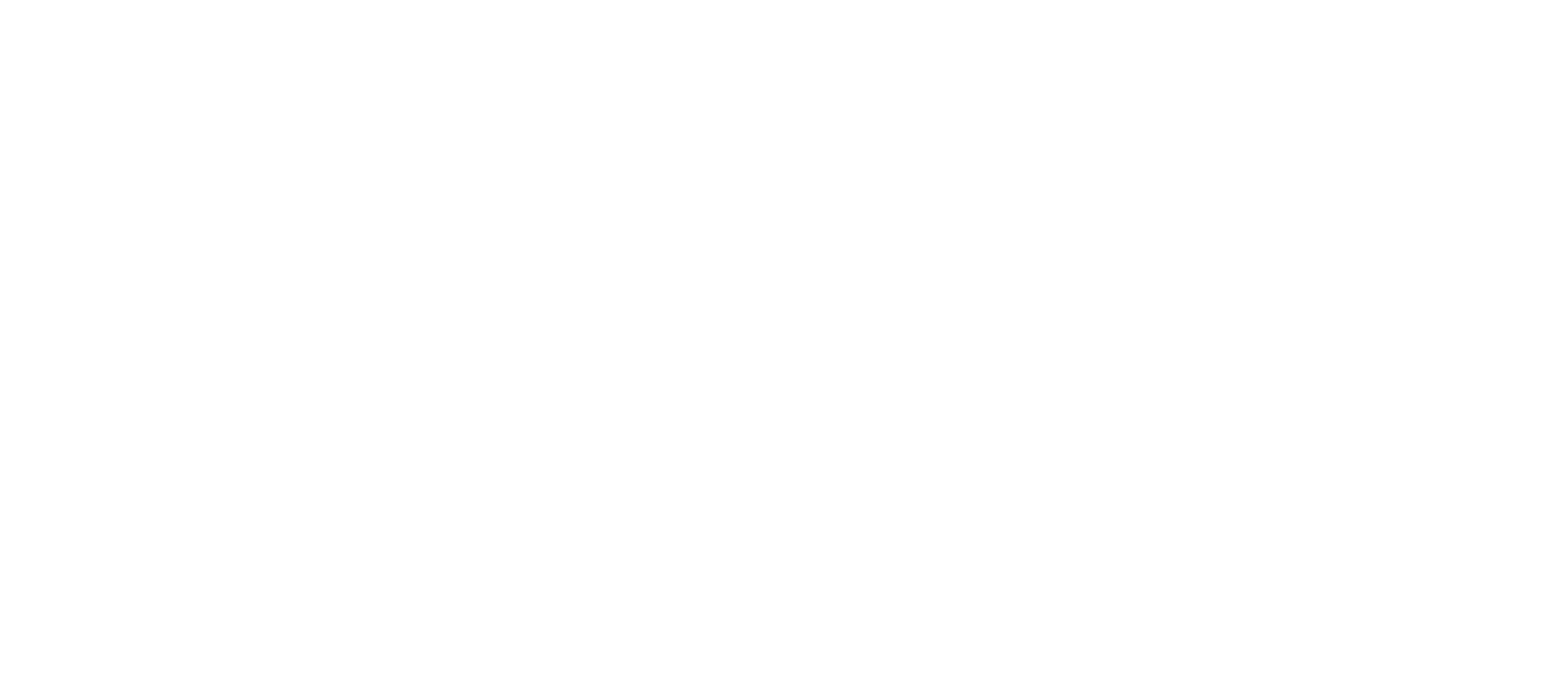
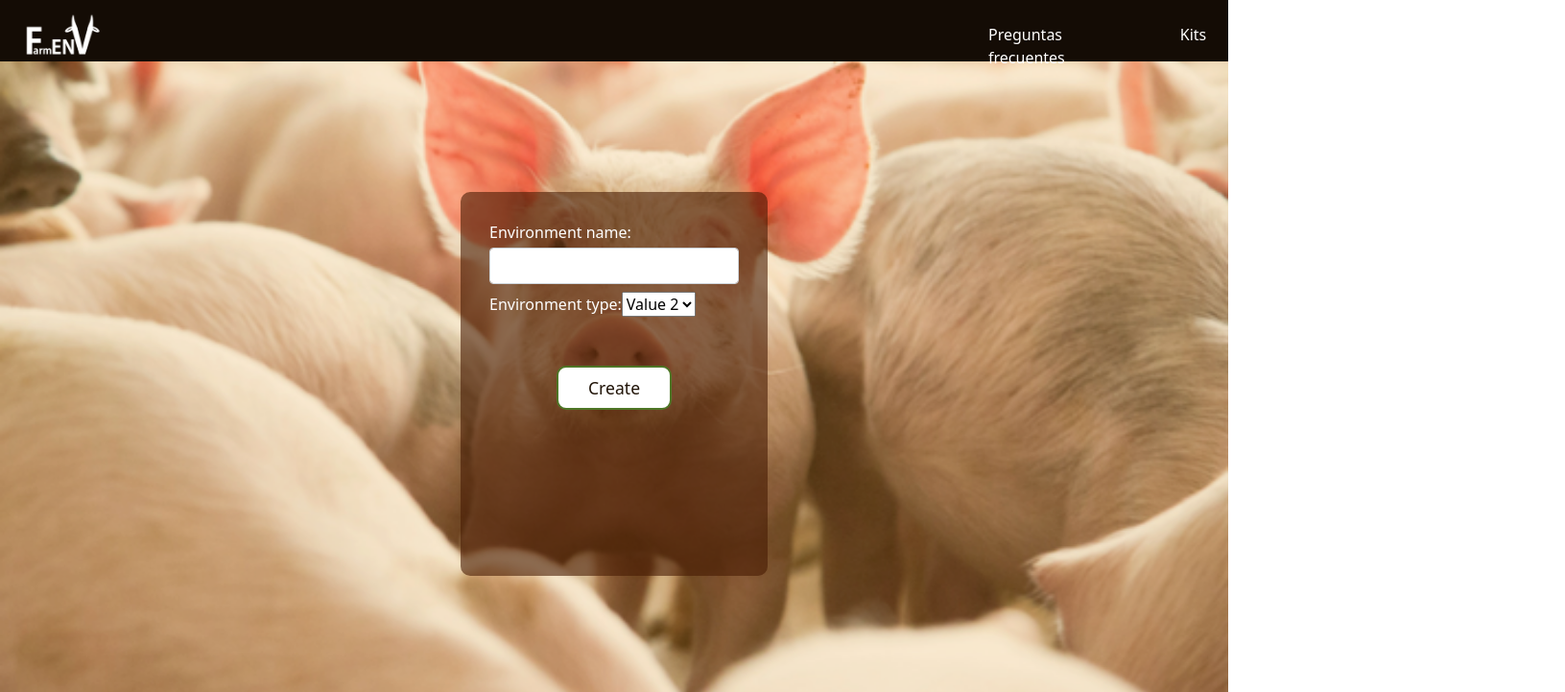
Before and after one commit to FarmENV/Website-Frontend, a React (Create React App) app: page /newenv in a window 1280 px wide. Shown: the top 721 px of the page at 96% size, 1631 px wide, since content can reach past the window. Built offline with nearby package versions, Linux system fonts and the light colour scheme.

Commit message:
New environment pages

```diff
--- a/src/App.js
+++ b/src/App.js
@@ -7,6 +7,7 @@
 import Login from './pages/login/Login'
 import UserProfile from './pages/UserProfile/UserProfile'
 import Signup from './pages/signup/signup'
+import NewEnv from './pages/NewEnv/newEnv'
 
 function App() {
   return (
@@ -18,6 +19,7 @@
           <Route exact path='/signup' component={Signup}></Route>
           <Route exact path='/faq' component={freQuestions}></Route>
           <Route exact path='/userpro' component={UserProfile}></Route>
+          <Route exact path='/newenv' component={NewEnv}></Route>
         </Switch>
       </Layout>
     </BrowserRouter>
--- /dev/null
+++ b/src/components/newEnvForm/newEnvForm.css
@@ -0,0 +1,38 @@
+.LoginForm {
+    width: 40vh;
+    height: 50vh;
+    padding:30px;
+    background-color: #471b0396;
+    border-radius: 10px;
+    margin-top: 20vh;
+}
+
+.LoginForm label {
+    color: white;
+}
+
+.extra__links {
+    width: 100%;
+    margin-top: 2.5vh;
+}
+
+.extra__links p{
+    margin-top: 1vh;
+    color: white;
+}
+
+.image__container {
+    width: 100%;
+    height: 100%;
+    display: flex;
+}
+
+.image__container img {
+    height: 60px;
+    margin: auto;
+    margin-bottom: 20px;
+}
+
+.Button {
+    border-radius: 10px;
+}
--- /dev/null
+++ b/src/components/newEnvForm/newEnvForm.jsx
@@ -0,0 +1,40 @@
+import React from 'react'
+import './newEnvForm.css'
+import {Link} from 'react-router-dom'
+import Button from '../mainButton/MainButton'
+
+class NewEnvForm extends React.Component {
+    render() {
+        return (
+            <React.Fragment>
+                <div className="LoginForm">
+                    <form action="">
+                        <div className="form-group mb-2">
+                            <label className="mb-1">
+                                Environment name:
+                            </label>
+                            <input
+                                type="text"
+                                className="form-control"
+                                name="email"
+                            />
+                        </div>
+                        <div className="form-group mb-2">
+                            <label className="mb-1">
+                                Environment type:
+                            </label>
+                            <select name="select">
+                                <option value="value1">Value 1</option>
+                                <option value="value2" selected>Value 2</option>
+                                <option value="value3">Value 3</option>
+                            </select>
+                        </div>
+                        <Button theme={"ButtonForms"} contentText={'Create'} link={"/"}></Button>
+                    </form>
+                </div>
+            </React.Fragment>
+        )
+    }
+}
+
+export default NewEnvForm
--- /dev/null
+++ b/src/pages/NewEnv/newEnv.css
@@ -0,0 +1,14 @@
+.content {
+    width: 100%;
+    height: 80%;
+    display: flex;
+    flex-direction: column;
+    justify-content: center;
+    align-items: center;
+    position: absolute;
+    z-index: 2;
+}
+
+.loginForm {
+    height: 100%;
+}
--- /dev/null
+++ b/src/pages/NewEnv/newEnv.jsx
@@ -0,0 +1,26 @@
+import React from 'react'
+import Navbar from '../../components/nav/Navbar'
+import './newEnv.css'
+import NewEnvForm from '../../components/newEnvForm/newEnvForm'
+import Footer from '../../components/footer/Footer'
+import Hero from '../../components/hero/Hero'
+import HeroImage from '../../images/cerdo.png'
+
+
+class NewEnv extends React.Component {
+    render() {
+        return (
+            <React.Fragment>
+                <div className="loginForm">
+                    <div className="content">
+                        <NewEnvForm></NewEnvForm>
+                    </div>
+                <Navbar  theme={"Navbar"}></Navbar>
+                <Hero  h={"100vh"} heroImage={HeroImage} w={"100%"}></Hero>
+                </div>
+            </React.Fragment>
+        )
+    }
+}
+
+export default NewEnv
```
